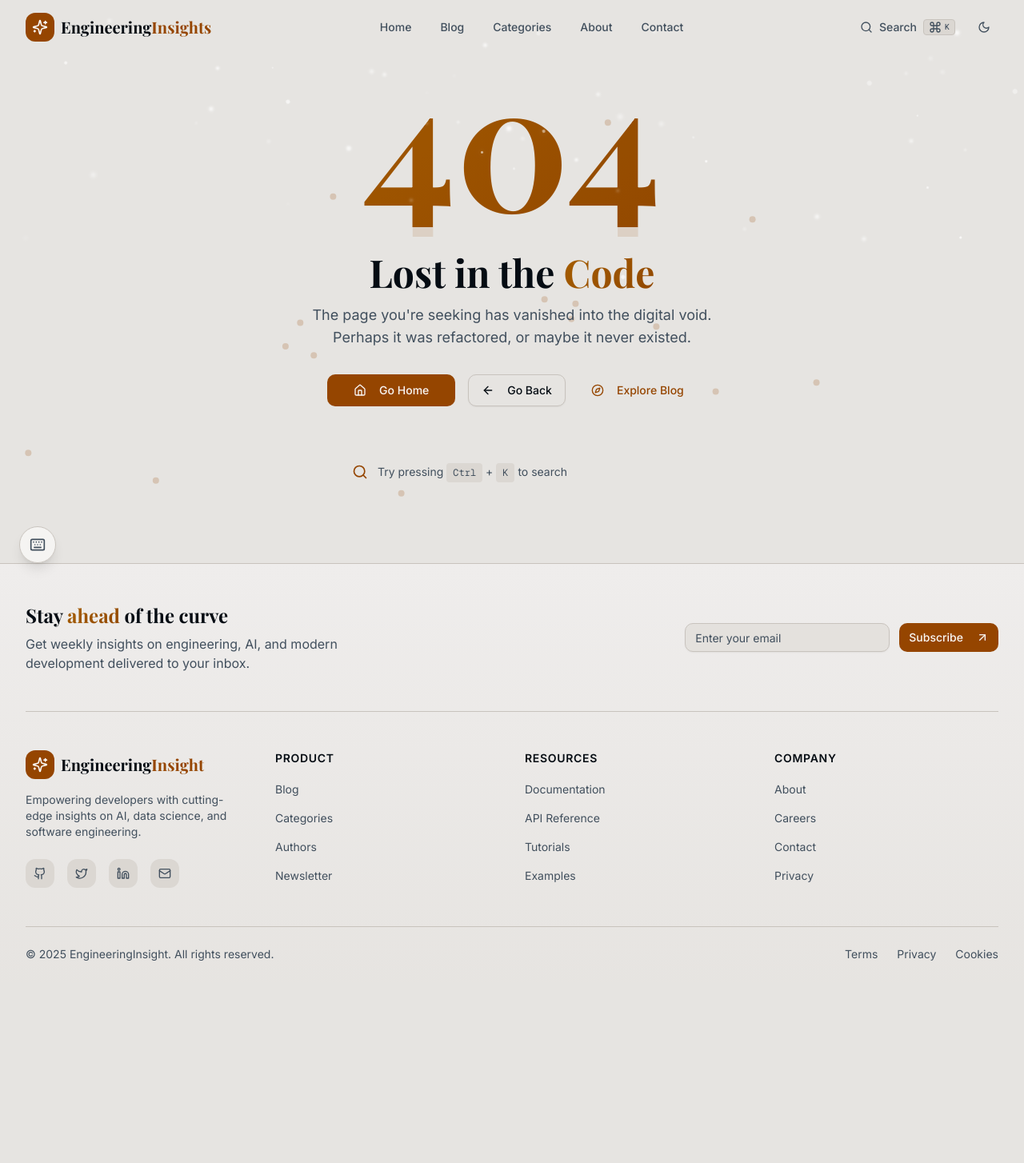
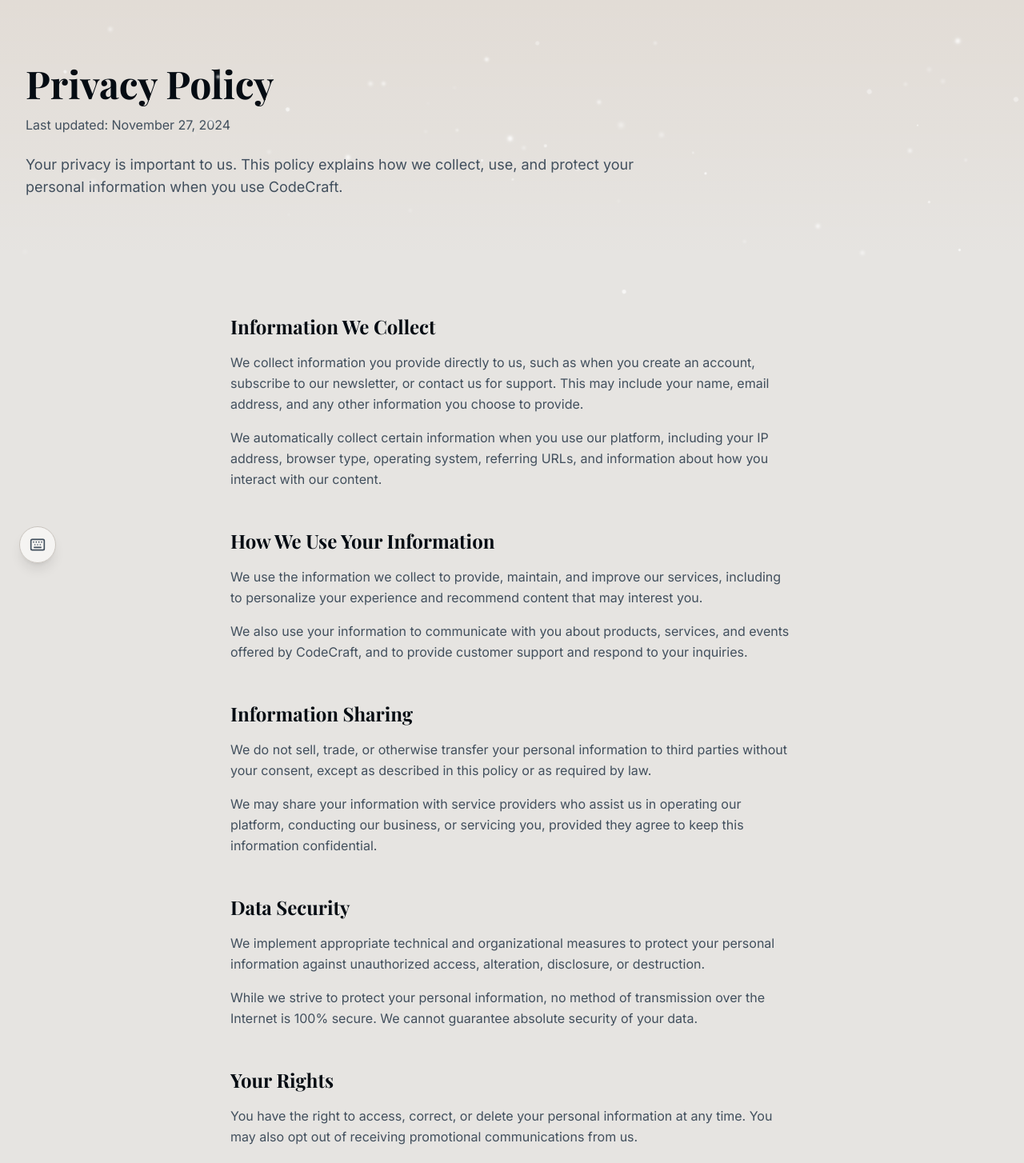
Before and after one commit to levisstrauss/engineering-insights-blog, a Next.js app: page /privacy in a window 1280 px wide. Before the commit this address had no page. Shown: the top 1454 px of the page at 80% size. Before the commit the page ends 1227 px from the top, so only its background shows below. Built offline with nearby package versions, Linux system fonts and the light colour scheme; a web font is replaced by a local one.

Commit message:
Add the privacy section

```diff
--- a/app/newsletter/page.tsx
+++ b/app/newsletter/page.tsx
@@ -7,6 +7,9 @@ import { useState } from "react"
 import { Mail, Check, Sparkles, Zap, BookOpen, Code2 } from "lucide-react"
 import { Button } from "@/components/ui/button"
 import { Input } from "@/components/ui/input"
+import {Header} from "@/components/header";
+import {Footer} from "@/components/footer";
+
 
 const features = [
   {
@@ -46,10 +49,11 @@ export default function NewsletterPage() {
 
   return (
     <main className="min-h-screen bg-background">
+      <Header />
       {/* Hero */}
       <section className="relative py-24 overflow-hidden">
-        <div className="absolute inset-0 bg-gradient-to-b from-primary/10 to-transparent" />
-        <div className="absolute top-1/2 left-1/2 -translate-x-1/2 -translate-y-1/2 w-[600px] h-[600px] bg-primary/20 rounded-full blur-3xl" />
+        <div className="absolute inset-0 bg-linear-to-b from-primary/10 to-transparent" />
+        <div className="absolute top-1/2 left-1/2 -translate-x-1/2 -translate-y-1/2 w-150 h-150 bg-primary/20 rounded-full blur-3xl" />
 
         <div className="relative mx-auto max-w-7xl px-4 sm:px-6 lg:px-8">
           <motion.div
@@ -156,6 +160,7 @@ export default function NewsletterPage() {
           </div>
         </div>
       </section>
+      <Footer />
     </main>
   )
 }
--- /dev/null
+++ b/app/privacy/page.tsx
@@ -0,0 +1,101 @@
+"use client"
+
+import { motion } from "framer-motion"
+
+const sections = [
+  {
+    title: "Information We Collect",
+    content: `We collect information you provide directly to us, such as when you create an account, subscribe to our newsletter, or contact us for support. This may include your name, email address, and any other information you choose to provide.
+
+We automatically collect certain information when you use our platform, including your IP address, browser type, operating system, referring URLs, and information about how you interact with our content.`,
+  },
+  {
+    title: "How We Use Your Information",
+    content: `We use the information we collect to provide, maintain, and improve our services, including to personalize your experience and recommend content that may interest you.
+
+We also use your information to communicate with you about products, services, and events offered by CodeCraft, and to provide customer support and respond to your inquiries.`,
+  },
+  {
+    title: "Information Sharing",
+    content: `We do not sell, trade, or otherwise transfer your personal information to third parties without your consent, except as described in this policy or as required by law.
+
+We may share your information with service providers who assist us in operating our platform, conducting our business, or servicing you, provided they agree to keep this information confidential.`,
+  },
+  {
+    title: "Data Security",
+    content: `We implement appropriate technical and organizational measures to protect your personal information against unauthorized access, alteration, disclosure, or destruction.
+
+While we strive to protect your personal information, no method of transmission over the Internet is 100% secure. We cannot guarantee absolute security of your data.`,
+  },
+  {
+    title: "Your Rights",
+    content: `You have the right to access, correct, or delete your personal information at any time. You may also opt out of receiving promotional communications from us.
+
+If you are a resident of the European Economic Area, you have additional rights under the GDPR, including the right to data portability and the right to lodge a complaint with a supervisory authority.`,
+  },
+  {
+    title: "Cookies",
+    content: `We use cookies and similar tracking technologies to track activity on our platform and hold certain information. You can instruct your browser to refuse all cookies or to indicate when a cookie is being sent.
+
+We use both session cookies (which expire when you close your browser) and persistent cookies (which remain on your device until deleted) to provide you with a more personalized experience.`,
+  },
+  {
+    title: "Changes to This Policy",
+    content: `We may update this privacy policy from time to time. We will notify you of any changes by posting the new policy on this page and updating the "Last Updated" date.
+
+We encourage you to review this policy periodically for any changes. Your continued use of the platform after any modifications constitutes your acceptance of the updated policy.`,
+  },
+  {
+    title: "Contact Us",
+    content: `If you have any questions about this Privacy Policy or our data practices, please contact us at privacy@codecraft.dev.
+
+You may also write to us at: CodeCraft Inc., 123 Tech Street, San Francisco, CA 94102, United States.`,
+  },
+]
+
+export default function PrivacyPage() {
+  return (
+    <main className="min-h-screen bg-background">
+      {/* Hero */}
+      <section className="relative py-20 overflow-hidden">
+        <div className="absolute inset-0 bg-gradient-to-b from-primary/5 to-transparent" />
+
+        <div className="relative mx-auto max-w-7xl px-4 sm:px-6 lg:px-8">
+          <motion.div initial={{ opacity: 0, y: 20 }} animate={{ opacity: 1, y: 0 }} className="max-w-3xl">
+            <h1 className="font-serif text-4xl md:text-5xl font-bold text-foreground">Privacy Policy</h1>
+            <p className="mt-4 text-muted-foreground">Last updated: November 27, 2024</p>
+            <p className="mt-6 text-lg text-muted-foreground">
+              Your privacy is important to us. This policy explains how we collect, use, and protect your personal
+              information when you use CodeCraft.
+            </p>
+          </motion.div>
+        </div>
+      </section>
+
+      {/* Content */}
+      <section className="py-16">
+        <div className="mx-auto max-w-3xl px-4 sm:px-6 lg:px-8">
+          <div className="space-y-12">
+            {sections.map((section, index) => (
+              <motion.div
+                key={section.title}
+                initial={{ opacity: 0, y: 20 }}
+                animate={{ opacity: 1, y: 0 }}
+                transition={{ delay: index * 0.05 }}
+              >
+                <h2 className="font-serif text-2xl font-bold text-foreground mb-4">{section.title}</h2>
+                <div className="prose prose-muted max-w-none">
+                  {section.content.split("\n\n").map((paragraph, i) => (
+                    <p key={i} className="text-muted-foreground leading-relaxed mb-4">
+                      {paragraph}
+                    </p>
+                  ))}
+                </div>
+              </motion.div>
+            ))}
+          </div>
+        </div>
+      </section>
+    </main>
+  )
+}
```
